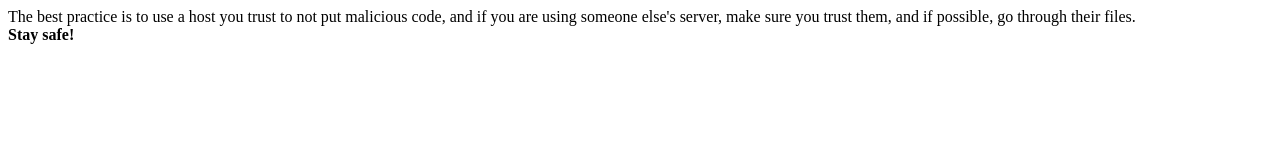
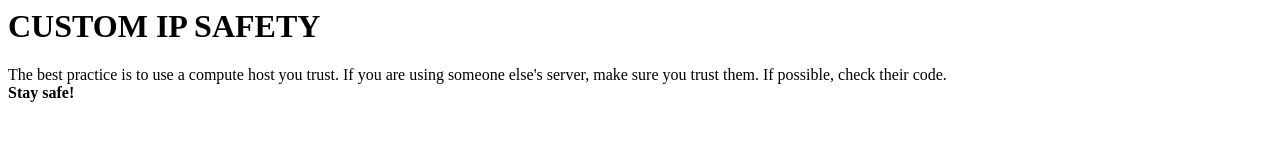
Before and after one commit to yogtogz/yogesh-games, a plain HTML site: page Teraxmas/customip.safety.html in a window 1280 px wide. Drawn offline with Linux system fonts and the light colour scheme.

Commit message:
Update safety message for clarity and emphasis

```diff
--- a/Teraxmas/customip.safety.html
+++ b/Teraxmas/customip.safety.html
@@ -3,8 +3,9 @@
     <title>Custom IP Safety</title>
   </head>
   <body>
+    <h1>CUSTOM IP SAFETY</h1>
     <p>
-      The best practice is to use a host you trust to not put malicious code, and if you are using someone else's server, make sure you trust them, and if possible, go through their files.<br>
+      The best practice is to use a compute host you trust. If you are using someone else's server, make sure you trust them. If possible, check their code.<br>
       <strong>Stay safe!</strong>
     </p>
   </body>
```
